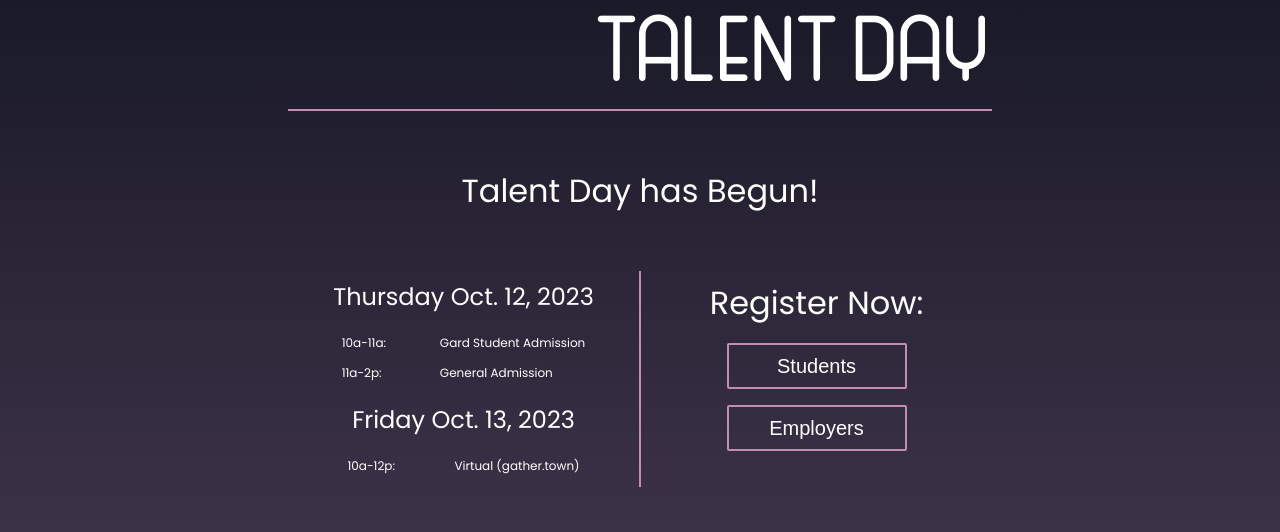
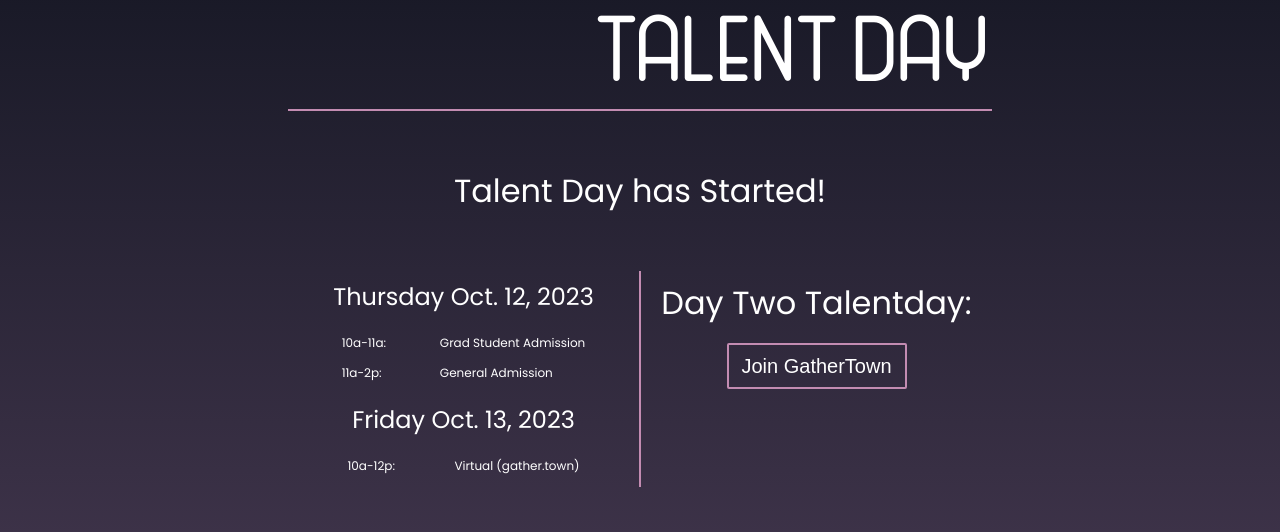
Before and after one commit to ucsdds3/talentday, a plain HTML site: page index.html in a window 1280 px wide. Shown: the part 192-724 px from the top of the page. Drawn offline with Linux system fonts and the light colour scheme; files whose address does not match are found by name.

Commit message:
feat: add talentday and countdown logic

```diff
--- a/app.js
+++ b/app.js
@@ -1,14 +1,26 @@
 
-// Talent day start day
-var countDownDate = new Date("Oct 12, 2023 11:00:00").getTime();
+window.addEventListener("load", async () => {
 
-// From w3 schools (https://www.w3schools.com/howto/howto_js_countdown.asp)
-var x = setInterval(function() {
-    // Get today's date and time
-    var now = new Date().getTime();
+  // Fetch site config
+  let rawData = await fetch("/config.json")
+  let config = await rawData.json()
 
-    // Find the distance between now and the count down date
-    var distance = countDownDate - now;
+  // Inject Registration or GatherTown Link
+  const linkTarget = document.getElementById("register")
+  const links = config['formLinks']
+  linkTarget.innerHTML = `
+    <h3>Register Now:</h3>
+    <button onclick="location.href='${links['students']}'">Students</button><br>
+    <button onclick="location.href='${links['employers']}'">Employers</button>
+  `
+
+  // Start Countdown
+  let x = setInterval( () => {
+
+    // Calculate distance to next deadline
+    startTimes = config['startTimes']
+    distance = calculateTimeDifference(startTimes['dayOne'])
+    // if (distance < 0) distance = calculateTimeDifference(startTimes['dayTwo'])
 
     // Time calculations for days, hours, minutes and seconds
     var days = Math.floor(distance / (1000 * 60 * 60 * 24));
@@ -28,14 +40,27 @@ var x = setInterval(function() {
     document.getElementById("minutes").innerHTML = minutes;
     document.getElementById("seconds").innerHTML = seconds;
 
-    // If the count down is finished, state it has started
+    // Stop if counter is done
     if (distance < 0) {
       clearInterval(x);
       var item = document.getElementById("countdown");
-      item.innerHTML = "Talent Day has Begun!";
+      item.innerHTML = "Talent Day has Started!";
       item.style.display = 'block';
+      linkTarget.innerHTML = `
+        <h3>Day Two Talentday:</h3>
+        <button onclick="location.href='${config['gathertownLink']}'">Join GatherTown</button><br>
+      `
     }
-}, 1000);
+  }, 1000);
+
+})
+
+
+function calculateTimeDifference(targetTime) {
+  var now = new Date().getTime();
+  var targetDate = new Date(targetTime)
+  return targetDate - now;
+}
 
 // Redirect to forms
 function addRedirect(bt, site) {
--- /dev/null
+++ b/config.json
@@ -0,0 +1,11 @@
+{
+    "startTimes": {
+        "dayOne": "Oct 12, 2023 11:00:00",
+        "dayTwo": "Oct 13, 2023 10:00:00"
+    },
+    "formLinks": {
+        "students": "https://www.eventbrite.com/e/2023-data-science-talent-day-tickets-704970043377?aff=oddtdtcreator",
+        "employers": "https://datascience.ucsd.edu/event/hdsi-data-science-talent-day/"
+    },
+    "gathertownLink": "https://app.gather.town/events/UfrDi1poRYqyeq75yVuN"
+}
--- a/index.html
+++ b/index.html
@@ -35,7 +35,7 @@
                   <p>11a-2p:</p>
                </div>
                <div class="date-right">
-                  <p>Gard Student Admission</p>
+                  <p>Grad Student Admission</p>
                   <p>General Admission</p>
                </div>
             </div>
@@ -53,11 +53,7 @@
          <hr class="mobile-bar">
 
          <!-- On the right -->
-         <div id="register">
-            <h3>Register Now:</h3>
-            <button onclick="location.href='https://www.eventbrite.com/e/2023-data-science-talent-day-tickets-704970043377?aff=oddtdtcreator'">Students</button><br>
-            <button onclick="location.href='https://datascience.ucsd.edu/event/hdsi-data-science-talent-day/'">Employers</button>
-         </div>
+         <div id="register"></div>
 
       </div>
       <hr class="mobile-bar">
```
